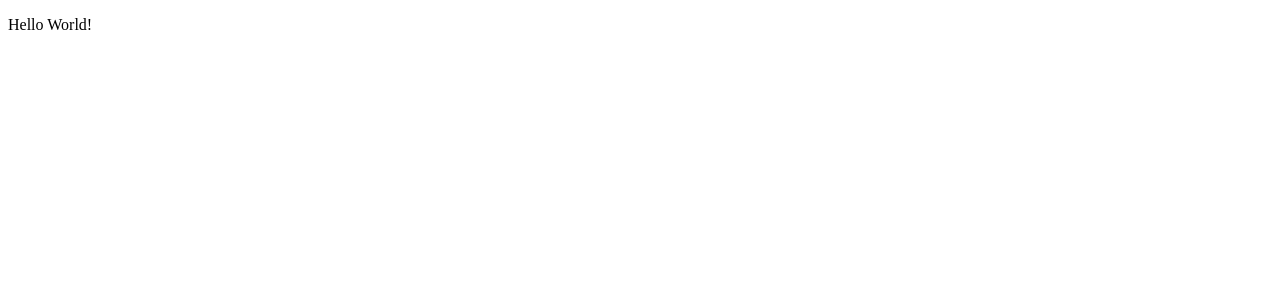
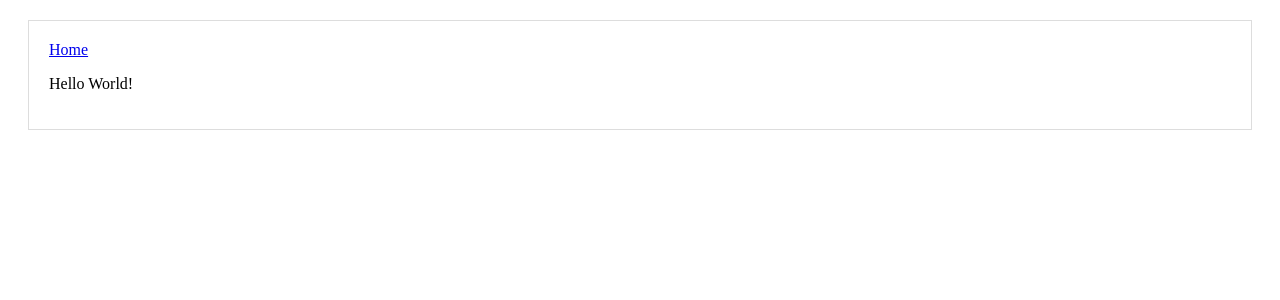
Before and after one commit to zerojuan/insurance-ai, a Next.js app: page / in a window 1280 px wide. Shown: the top 300 px of the page. Built offline with nearby package versions, Linux system fonts and the light colour scheme.

Commit message:
Add header and body test

```diff
--- /dev/null
+++ b/components/Header.js
@@ -0,0 +1,15 @@
+import Link from "next/link";
+
+const linkStyle = {
+  marginRight: 15
+};
+
+const Header = () => (
+  <div>
+    <Link href="/">
+      <a style={linkStyle}>Home</a>
+    </Link>
+  </div>
+);
+
+export default Header;
--- /dev/null
+++ b/components/MainLayout.js
@@ -0,0 +1,16 @@
+import Header from "./Header";
+
+const layoutStyle = {
+  margin: 20,
+  padding: 20,
+  border: "1px solid #DDD"
+};
+
+const Layout = props => (
+  <div style={layoutStyle}>
+    <Header />
+    {props.children}
+  </div>
+);
+
+export default Layout;
--- a/package.json
+++ b/package.json
@@ -4,6 +4,7 @@
   "description": "Insurance AI website",
   "main": "index.js",
   "scripts": {
+    "test-watch": "NODE_ENV=test jest --watch",
     "test": "NODE_ENV=test jest",
     "dev": "next",
     "build": "next build",
--- a/pages/index.js
+++ b/pages/index.js
@@ -1,5 +1,7 @@
+import MainLayout from "../components/MainLayout";
+
 export default () => (
-  <div>
+  <MainLayout>
     <p>Hello World!</p>
-  </div>
+  </MainLayout>
 );
```
Also changed, not shown: 2 other files (tests, documents, lock files or other folders).
